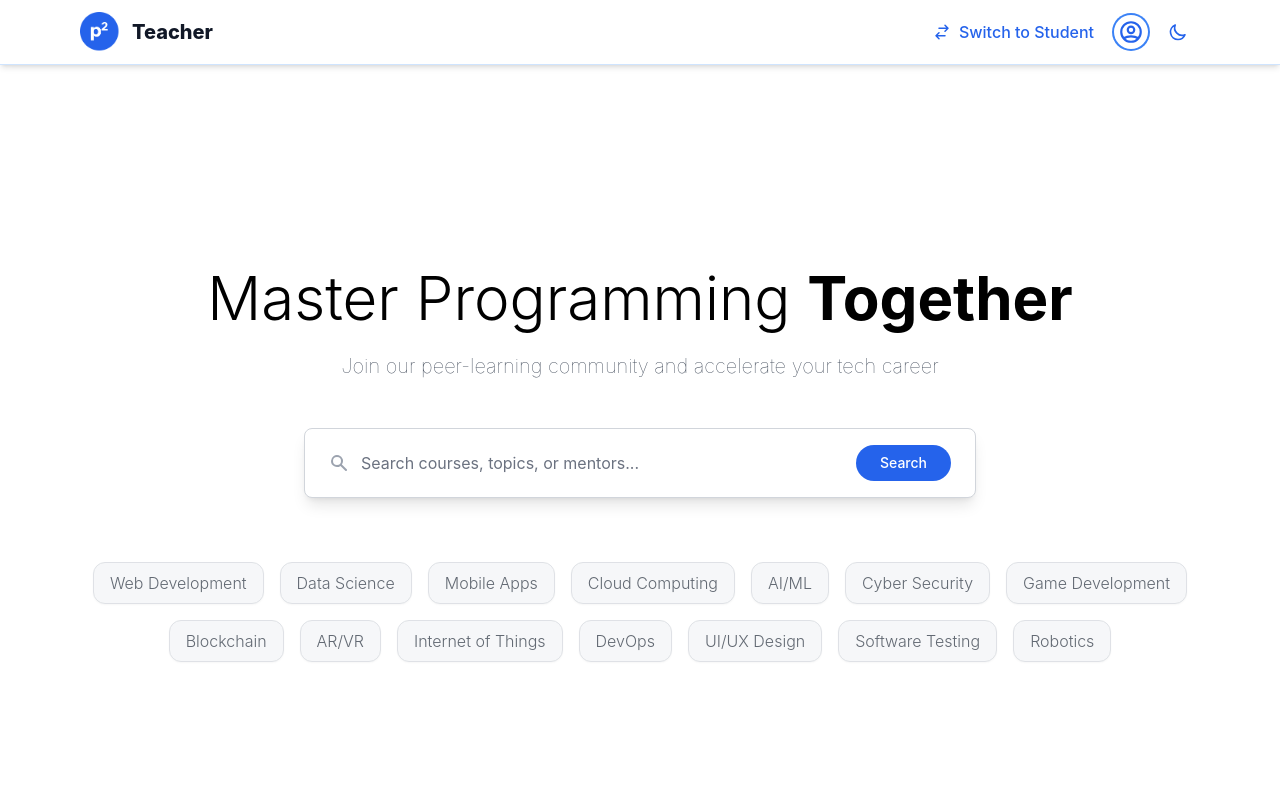
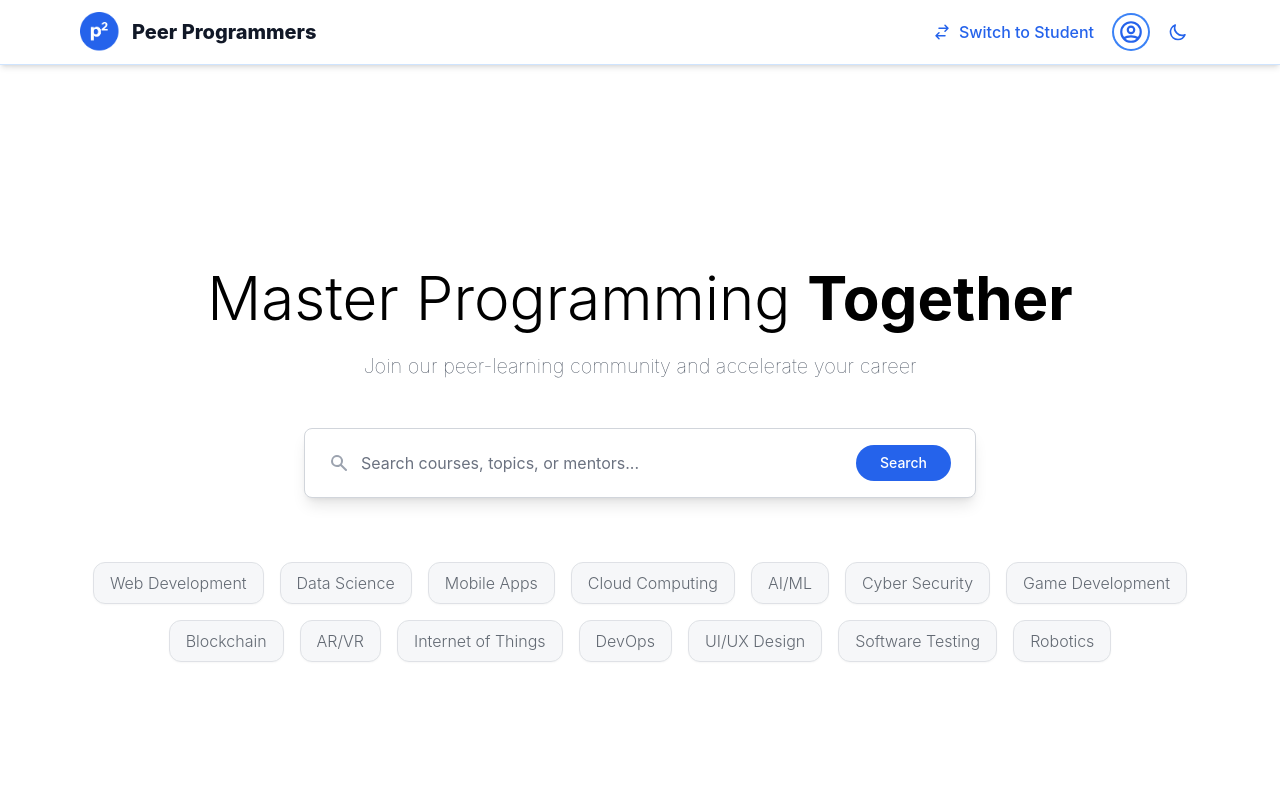
Before and after one commit to rajpatel2619/frontend_peerprogrammers, a React (Create React App) app: page / in a window 1280 px wide. Shown: the top 800 px of the page. Built offline with nearby package versions, Linux system fonts and the light colour scheme; sample sign-in values are in the browser's storage.

Commit message:
test git

```diff
--- a/src/components/Navbar.js
+++ b/src/components/Navbar.js
@@ -86,7 +86,7 @@ export default function Navbar() {
       >
         <img src={logo} alt="Logo" className="h-10 w-10" />
         <span className="font-extrabold text-xl dark:text-white text-gray-900 select-none">
-          {token ? (isStudent ? "Student" : "Teacher") : "Peer Programmers"}
+          {"Peer Programmers"}
         </span>
       </div>
 
--- a/src/components/home/HeroSection.jsx
+++ b/src/components/home/HeroSection.jsx
@@ -58,7 +58,7 @@ const HeroSection = () => {
             Master Programming <span className="font-bold">Together</span>
           </h1>
           <p className="text-xl text-gray-700 dark:text-gray-300 max-w-2xl mx-auto mb-12 font-thin">
-            Join our peer-learning community and accelerate your tech career
+            Join our peer-learning community and accelerate your career
           </p>
         </motion.div>
 
--- a/src/pages/SignUp.js
+++ b/src/pages/SignUp.js
@@ -60,7 +60,7 @@ export default function SignUp() {
     <div className="h-screen overflow-hidden flex flex-col md:flex-row bg-white dark:bg-gray-900">
       <div className="hidden md:flex md:w-1/2 items-center justify-center bg-gradient-to-br from-blue-100 to-blue-200 dark:from-gray-800 dark:to-gray-700">
         <div className="text-center px-6">
-          <h1 className="text-4xl font-bold text-blue-600 dark:text-blue-400">Join Our Community</h1>
+          <h1 className="text-4xl font-bold text-blue-600 dark:text-blue-400">Our Community</h1>
           <p className="mt-4 text-blue-800 dark:text-gray-300">Start your learning journey today!</p>
         </div>
       </div>
```
